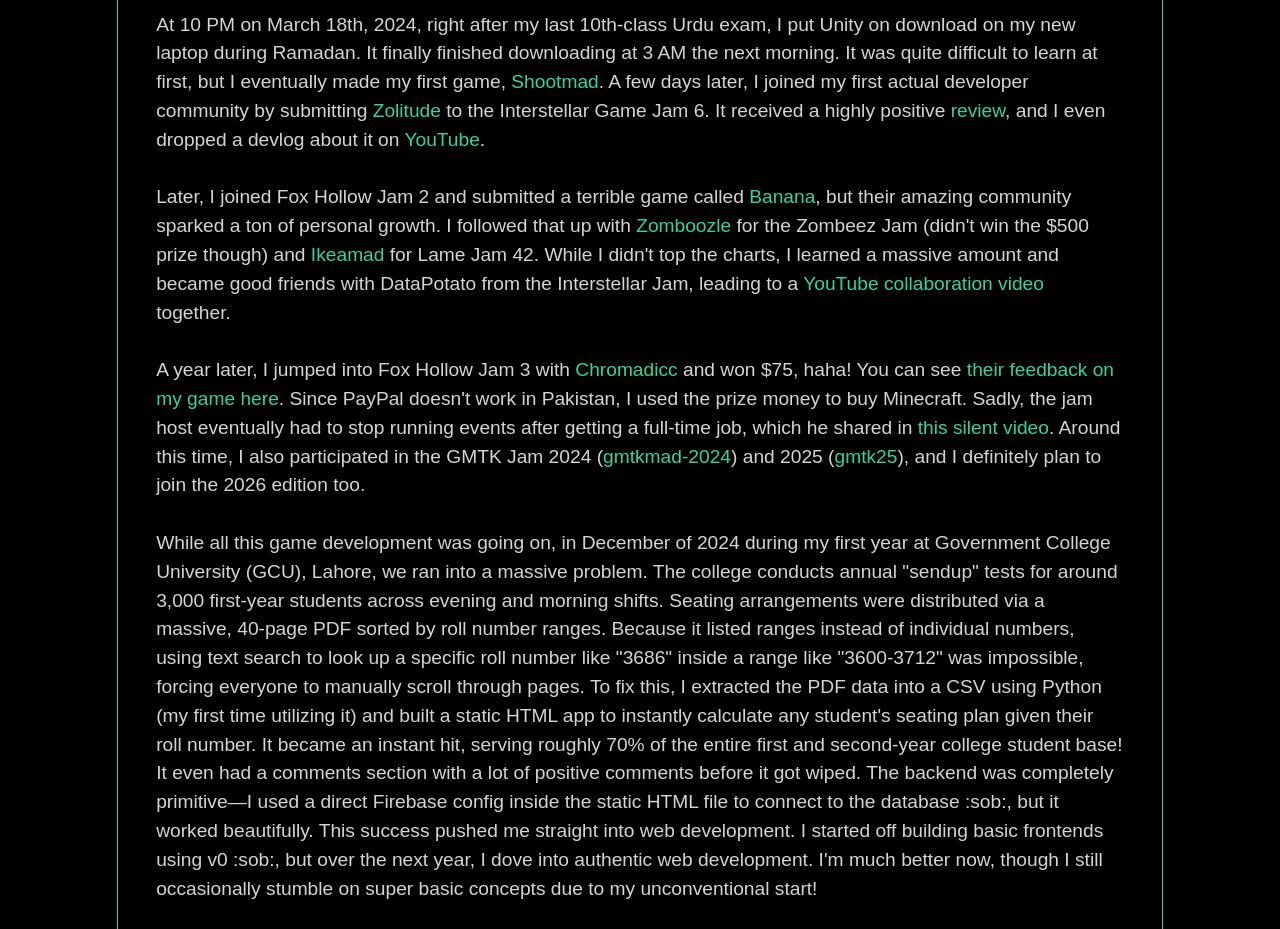
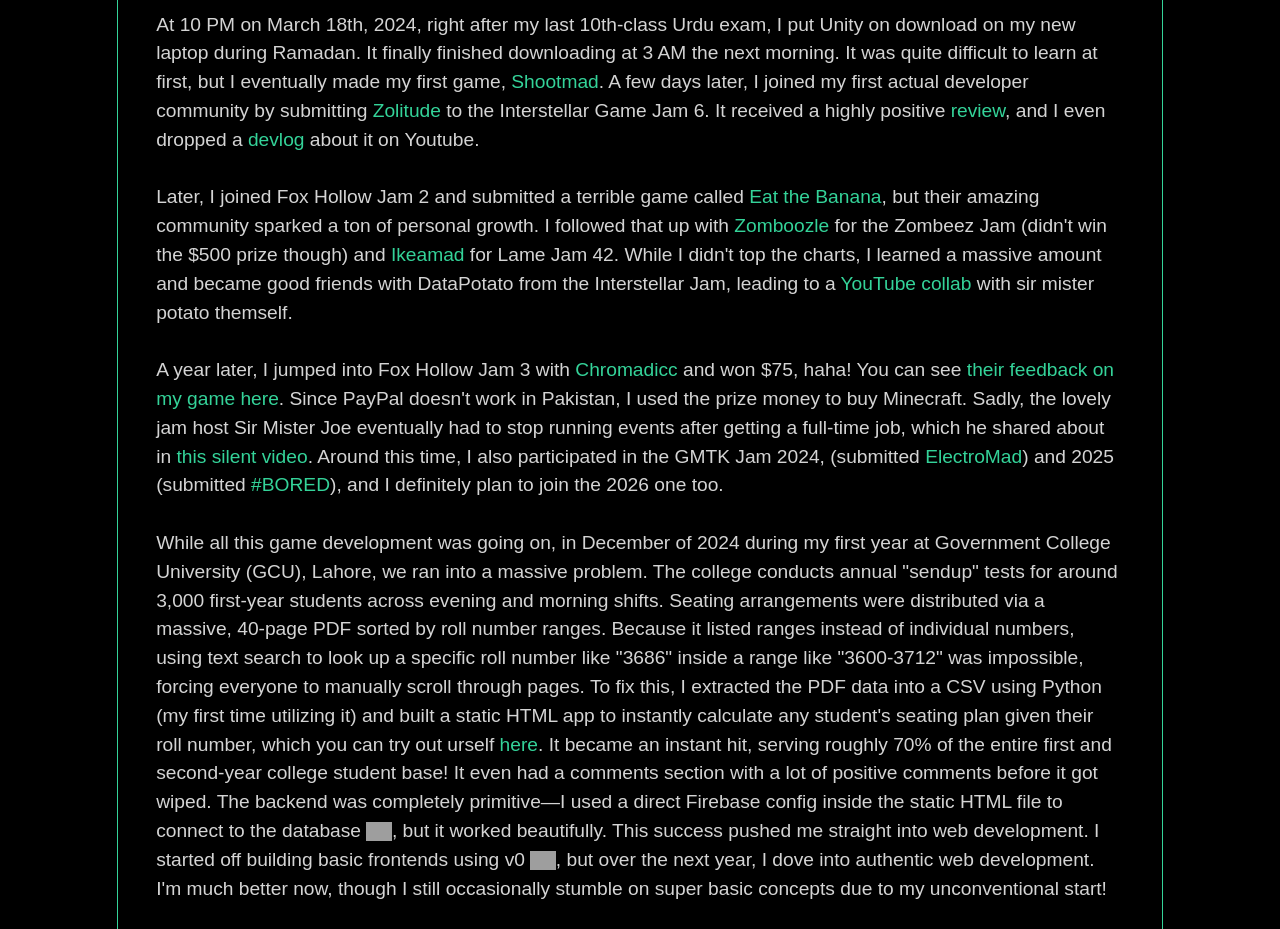
Before and after one commit to Alimadcorp/Site, a plain HTML site: page about.html in a window 1280 px wide. Shown: the part 1700-2629 px from the top of the page. Drawn offline with nearby package versions, Linux system fonts and the light colour scheme; grey boxes are pictures that could not be loaded; a web font is replaced by a local one.

Commit message:
fix up about

```diff
--- a/about.html
+++ b/about.html
@@ -173,19 +173,21 @@
         community by submitting <a href="https://alimad.itch.io/zolitude"
           class="text-emerald-400 hover:underline">Zolitude</a> to the Interstellar Game Jam 6. It
         received a highly positive <a href="https://www.youtube.com/live/9MyoxiItjK8?si=BFldWjgrQyRVybHb&t=18821"
-          class="text-emerald-400 hover:underline">review</a>, and I even dropped a devlog about it on <a
-          href="https://www.youtube.com/watch?v=pHI5a517Seg" class="text-emerald-400 hover:underline">YouTube</a>.
+          class="text-emerald-400 hover:underline">review</a>, and I even dropped a <a
+          href="https://www.youtube.com/watch?v=pHI5a517Seg" class="text-emerald-400 hover:underline">devlog</a> about
+        it on Youtube.
       </p>
 
       <p class="text-neutral-300 leading-relaxed text-sm md:text-base">
         Later, I joined Fox Hollow Jam 2 and submitted a terrible game called <a href="https://alimad.itch.io/banana"
-          class="text-emerald-400 hover:underline">Banana</a>, but their amazing community sparked a ton of personal
+          class="text-emerald-400 hover:underline">Eat the Banana</a>, but their amazing community sparked a ton of
+        personal
         growth. I followed that up with <a href="https://alimad.itch.io/zomboozle"
           class="text-emerald-400 hover:underline">Zomboozle</a> for the Zombeez Jam (didn't win the $500 prize though)
         and <a href="https://alimad.itch.io/ikeamad" class="text-emerald-400 hover:underline">Ikeamad</a> for Lame Jam
         42. While I didn't top the charts, I learned a massive amount and became good friends with DataPotato from the
         Interstellar Jam, leading to a <a href="https://www.youtube.com/watch?v=wj4nuh0bIpQ"
-          class="text-emerald-400 hover:underline">YouTube collaboration video</a> together.
+          class="text-emerald-400 hover:underline">YouTube collab</a> with sir mister potato themself.
       </p>
 
       <p class="text-neutral-300 leading-relaxed text-sm md:text-base">
@@ -193,12 +195,14 @@
           class="text-emerald-400 hover:underline">Chromadicc</a> and won $75, haha! You can see <a
           href="https://www.youtube.com/live/1_fFYoIv6Mg?si=DlO5VYCNOr3SgQwj&t=541"
           class="text-emerald-400 hover:underline">their feedback on my game here</a>. Since PayPal doesn't work in
-        Pakistan, I used the prize money to buy Minecraft. Sadly, the jam host eventually had to stop running events
-        after getting a full-time job, which he shared in <a href="https://www.youtube.com/watch?v=Sh2p70H6KH0"
+        Pakistan, I used the prize money to buy Minecraft. Sadly, the lovely jam host Sir Mister Joe eventually had to
+        stop running events
+        after getting a full-time job, which he shared about in <a href="https://www.youtube.com/watch?v=Sh2p70H6KH0"
           class="text-emerald-400 hover:underline">this silent video</a>. Around this time, I also participated in the
-        GMTK Jam 2024 (<a href="https://alimad.itch.io/gmtkmad-2024"
-          class="text-emerald-400 hover:underline">gmtkmad-2024</a>) and 2025 (<a href="https://alimad.itch.io/gmtk25"
-          class="text-emerald-400 hover:underline">gmtk25</a>), and I definitely plan to join the 2026 edition too.
+        GMTK Jam 2024, (submitted <a href="https://alimad.itch.io/gmtkmad-2024"
+          class="text-emerald-400 hover:underline">ElectroMad</a>) and 2025 (submitted <a
+          href="https://alimad.itch.io/gmtk25" class="text-emerald-400 hover:underline">#BORED</a>), and I definitely
+        plan to join the 2026 one too.
       </p>
 
       <p class="text-neutral-300 leading-relaxed text-sm md:text-base">
@@ -209,11 +213,19 @@
         text search to look up a specific roll number like "3686" inside a range like "3600-3712" was impossible,
         forcing everyone to manually scroll through pages. To fix this, I extracted the PDF data into a CSV using Python
         (my first time utilizing it) and built a static HTML app to instantly calculate any student's seating plan given
-        their roll number. It became an instant hit, serving roughly 70% of the entire first and second-year college
+        their roll number, which you can try out urself <a href="https://sendup.alimad.co"
+          class="text-emerald-400">here</a>. It became an
+        instant hit, serving roughly 70% of the entire first and second-year college
         student base! It even had a comments section with a lot of positive comments before it got wiped. The backend
         was completely primitive—I used a direct Firebase config inside the static HTML file to connect to the database
-        :sob:, but it worked beautifully. This success pushed me straight into web development. I started off building
-        basic frontends using v0 :sob:, but over the next year, I dove into authentic web development. I'm much better
+        <img src="https://e.alimad.co/:sob-pray" class="inline-block h-4" alt=":sob-pray:">, but it worked beautifully.
+        This
+        success
+        pushed me straight into web
+        development. I started off building
+        basic frontends using v0 <img src="https://e.alimad.co/:noooovanish" class="inline-block h-4"
+          alt=":noooovanish:">,
+        but over the next year, I dove into authentic web development. I'm much better
         now, though I still occasionally stumble on super basic concepts due to my unconventional start!
       </p>
 
@@ -233,13 +245,18 @@
 
       <p class="text-neutral-300 leading-relaxed text-sm md:text-base">
         Along the way, I met my friend Finn Awen Nijpels during the Winter Melon Game Jam when we co-created the game
-        MegnetMad together. He's an awesome friend, and we still play Minecraft together regularly!
+        <a href="https://alimad.itch.io/wmj24" class="text-emerald-400">MagnetMad</a> together. He's an awesome friend,
+        and
+        we
+        still play Minecraft together regularly!
       </p>
 
       <p class="text-neutral-300 leading-relaxed text-sm md:text-base">
         Recently, I cleared my FAST entry test with a great aggregate! Inshallah, I'll be pursuing my BSCS from 2026 to
-        2030, diving deep into the computer science department, doing a ton of freelancing along the way, and continuing
-        to hack away at Hack Club events while I'm still under 18 (until next year in October). Love and peace :twin:
+        2030, meowing deep into the computer science department, doing a ton of discovery along the way, and
+        continuing
+        to hack away at Hack Club events while I'm still under 18 (until next year in October). Love and peace <img
+          src="https://e.alimad.co/:salutecri">
       </p>
 
       <details class="text-neutral-500 text-sm group bg-black">
```
